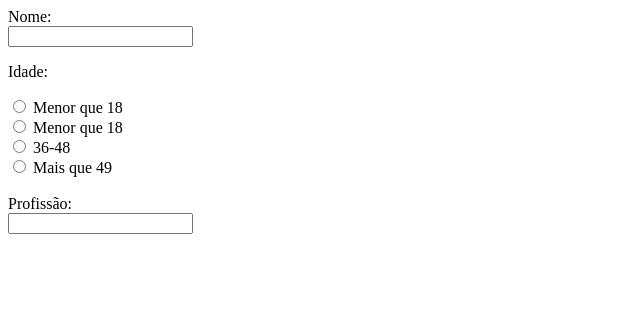
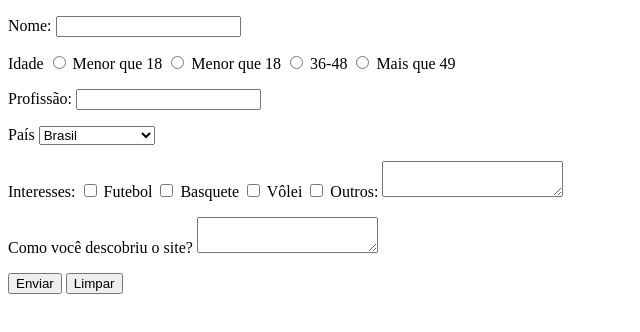
Before and after one commit to Layonj3000/ProgWeb.2022, a plain HTML site: page Atividades de HTML5/formulario.html in a window 1280 px wide. Shown: the whole page, without its empty margins (0-640 px from the left). Drawn offline with Linux system fonts and the light colour scheme.

Commit message:
Update formulario.html

```diff
--- a/Atividades de HTML5/formulario.html
+++ b/Atividades de HTML5/formulario.html
@@ -6,19 +6,52 @@
  </head>
  <body>
     <form>
-        <label for="fname">Nome:</label><br>
-        <input type="text" id="fname" name="fname"><br>
-        <P>Idade:</P>
-        <input type="radio" id="html" name="idade" value="crianca">
-        <label for="CRIANCA">Menor que 18  </label><br>
-        <input type="radio" id="html" name="idade" value="jovem">
-        <label for="JOVEM">Menor que 18  </label><br>
-        <input type="radio" id="css" name="idade" value="adulto">
-        <label for="ADULTO">36-48</label><br>
-        <input type="radio" id="javascript" name="idade" value="velho">
-        <label for="VELHO">Mais que 49</label><br><br>
-        <label for="fpro">Profissão:</label><br>
-        <input type="text" id="fpro" name="fpro"><br>
+        <p>
+        <label for="fname">Nome:</label>
+        <input type="text" id="fname" name="fname">
+        </p>
+        <p>
+        <label>Idade</label>
+        <input type="radio" id="CRIANCA" name="idade" value="crianca">
+        <label for="CRIANCA">Menor que 18  </label>
+        <input type="radio" id="JOVEM" name="idade" value="jovem">
+        <label for="JOVEM">Menor que 18  </label>
+        <input type="radio" id="ADULTO" name="idade" value="adulto">
+        <label for="ADULTO">36-48</label>
+        <input type="radio" id="VELHO" name="idade" value="velho">
+        <label for="VELHO">Mais que 49</label>
+        </p>
+        <p>
+        <label for="fpro">Profissão:</label>
+        <input type="text" id="fpro" name="fpro">
+        </p>
+        <p>
+        <label>País</label>
+        <select id="myList">
+            <option value="1">Brasil</option>
+            <option value="2">Estados Unidos</option>
+            <option value="3">Reino Unido</option>
+            <option value="4">Outro</option>
+        </select>
+        </p>
+        <p>
+        <label>Interesses:</label>
+        <input type="checkbox" id="FUT" value="fut" />
+        <label for="FUT">Futebol</label>
+        <input type="checkbox" id="BQT" value="bqt" />
+        <label for="BQT">Basquete</label>
+        <input type="checkbox" id="VOL" value="vol" />
+        <label for="VOL">Vôlei</label>
+        <input type="checkbox" id="OUT" value="out" />
+        <label for="OUT">Outros:</label>
+        <textarea rows="2" cols="20" name="mensagem"></textarea>
+        </p>
+        <p>
+        <label>Como você descobriu o site?</label>
+        <textarea rows="2" cols="20" name="mensagem"></textarea>
+        </p>
+        <input type="submit" value="Enviar"/>
+        <input type="reset" value="Limpar"/>
     </form>
  </body>
 </html>
```
